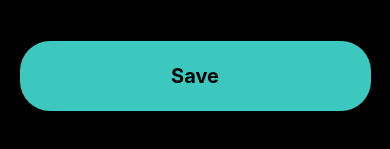
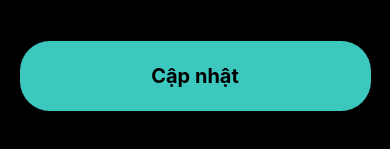
Before and after one commit to dinhtrungndt/Sweets, a React Native app: screen /Update in a window 390 px wide. Shown: the part 599-748 px from the top of the page. Built offline with nearby package versions, Linux system fonts and the light colour scheme.

Commit message:
FIx cập nhật
123

```diff
--- a/src/components/user/signup/SingUp.js
+++ b/src/components/user/signup/SingUp.js
@@ -1,9 +1,57 @@
 /* eslint-disable prettier/prettier */
 import React, { useState } from 'react';
-import { View, TextInput, StyleSheet, Image, TouchableOpacity, Text } from 'react-native';
+import { View, TextInput, StyleSheet, Image, TouchableOpacity, Text, ActivityIndicator } from 'react-native';
 import Icon from 'react-native-vector-icons/Ionicons';
+import { register } from '../../../services/user/userService';
 
 const SingUpScreen = ({ navigation }) => {
+  const [loading, setLoading] = useState(false);
+  const [name, setName] = useState('');
+  const [email, setEmail] = useState('');
+  const [password, setPassword] = useState('');
+  const [conformpassword, setConformpassword] = useState('');
+  const [gioitinh, setGioitinh] = useState('null');
+  const [ngaysinh, setNgaysinh] = useState('null');
+  const [token, setToken] = useState('null');
+  const [avatar, setAvatar] = useState('null');
+  const [anhbia, setAnhbia] = useState('null');
+
+  const handleRegister = async () => {
+    setLoading(true);
+    try {
+      const data = {
+        name,
+        email,
+        password,
+        gioitinh,
+        ngaysinh,
+        token,
+        avatar,
+        anhbia,
+      };
+      if (password != conformpassword) {
+        alert('Mật khẩu không khớp');
+        setLoading(false);
+        return;
+      }
+      const response = await register(data);
+      if (response.status == 1) {
+        setLoading(false);
+        alert('Đăng ký thành công');
+        //  navigation.navigate('Update');
+      }
+      if (response.status == 0) {
+        setLoading(false);
+        alert('Email đã tồn tại');
+      }
+    } catch (error) {
+      console.log('register: ', error);
+      setLoading(false);
+      return error;
+    }
+
+  }
+
   const handlelogin = () => {
     navigation.navigate('LoginScreen');
   };
@@ -27,13 +75,15 @@ const SingUpScreen = ({ navigation }) => {
         </TouchableOpacity>
       </View>
       <View style={styles.viewinput}>
-        <TextInput style={styles.input} placeholder="Full Name" placeholderTextColor="grey" />
+        <TextInput value={name} onChangeText={setName} style={styles.input} placeholder="Full Name" placeholderTextColor="grey" />
       </View>
       <View style={styles.viewinput}>
-        <TextInput style={styles.input} placeholder="Enter Email" placeholderTextColor="grey" />
+        <TextInput value={email} onChangeText={setEmail} style={styles.input} placeholder="Enter Email" placeholderTextColor="grey" />
       </View>
       <View style={styles.viewinput}>
         <TextInput
+          value={password}
+          onChangeText={setPassword}
           style={styles.input}
           placeholder="Password"
           placeholderTextColor="grey"
@@ -50,8 +100,11 @@ const SingUpScreen = ({ navigation }) => {
       </View>
       <View style={styles.viewinput}>
         <TextInput
+
+          value={conformpassword}
+          onChangeText={setConformpassword}
           style={styles.input}
-          placeholder="Repeat Password"
+          placeholder="Confirm Password"
           placeholderTextColor="grey"
           secureTextEntry={!passwordVisible1}
         />
@@ -64,8 +117,10 @@ const SingUpScreen = ({ navigation }) => {
           />
         </TouchableOpacity>
       </View>
-      <TouchableOpacity style={styles.button} >
-        <Text style={styles.txt3}>Register</Text>
+      <TouchableOpacity style={styles.button} onPress={handleRegister}>
+        {loading ? (
+
+          <ActivityIndicator size="small" color="white" />) : (<Text style={styles.txt3}>Register</Text>)}
       </TouchableOpacity>
       <View style={styles.acc}>
         <Text style={styles.txt1}>have an account? </Text>
--- a/src/components/user/update/Update.js
+++ b/src/components/user/update/Update.js
@@ -1,47 +1,33 @@
 import React, { useState } from 'react';
-import { View, StyleSheet, Image, TouchableOpacity, Text } from 'react-native';
+import { View, StyleSheet, Image, TouchableOpacity, Text, ActivityIndicator,ToastAndroid } from 'react-native';
 import Icon from 'react-native-vector-icons/Ionicons';
 import DateTimePickerModal from 'react-native-modal-datetime-picker';
 import CheckBox from '@react-native-community/checkbox';
 import { request, PERMISSIONS } from 'react-native-permissions';
 import { launchCamera, launchImageLibrary } from 'react-native-image-picker';
-import { update } from '../../../services/user/userService';
-
+import AsyncStorage from '@react-native-async-storage/async-storage';
+import Toast from 'react-native-toast-message';
 const Update = ({ navigation }) => {
   const [isDatePickerVisible, setDatePickerVisibility] = useState(false);
   const [date, setDate] = useState('Ngày sinh');
   const [isMaleChecked, setMaleChecked] = useState(false);
   const [isFemaleChecked, setFemaleChecked] = useState(false);
   const [valuecheck, setValuecheck] = useState('');
-  const [imageSource, setImageSource] = useState(null);
+  const [imageSource0, setImageSource0] = useState(null);
   const [imageSource1, setImageSource1] = useState(null);
 
- const handleUpdate = async () => {
-    const data = {
-      date,
-      valuecheck,
-      imageSource,
-      imageSource1,
-    };
-    const response = await update(data);
-    if (response.status == 1) {
-      navigation.navigate('Update');
-      ToastAndroid.show('Cập nhật thành công', ToastAndroid.SHORT);
-    } else {
-      ToastAndroid.show('Cập nhật thất bại', ToastAndroid.SHORT);
-    }
-  };
+  const [loading, setLoading] = useState(false);
 
 
 
-  const layanh = () => {
+  const layanh0 = () => {
     launchImageLibrary({ mediaType: 'photo' }, (response) => {
       if (response.didCancel) {
         return;
       } else if (response.error) {
         return;
       } else {
-        setImageSource(response.assets[0].uri);
+        setImageSource0(response.assets[0].uri);
       }
     });
   }
@@ -77,14 +63,110 @@ const Update = ({ navigation }) => {
     setMaleChecked(newMaleChecked);
     setFemaleChecked(false);
     setValuecheck(newMaleChecked ? 'Nam' : '');
-    console.log(newMaleChecked ? 'Nam' : '');
+
   };
+  const handleUpdateanhbia = async () => {
+    const id = await AsyncStorage.getItem('id');
+    console.log(id);
+    const data = new FormData();
+    setLoading(true);
+    let uploadSuccess = false;
+
+    try {
+      if (valuecheck == '' || date == 'Ngày sinh') {
+        alert('Vui lòng nhập ngày sinh và giới tính là bắt buộc');
+        setLoading(false);
+        return;
+      } else if (imageSource0 === null && imageSource1 === null) {
+        data.append('_id', id);
+        data.append('ngaysinh', date);
+        data.append('gioitinh', valuecheck);
+        const response = await fetch('http://192.168.1.5:3001/users/update-profile', {
+          method: 'POST',
+          body: data,
+        });
+        const responseJson = await response.json();
+        console.log(responseJson);
+        uploadSuccess = true;
+      } else if (imageSource0 === null) {
+        data.append('avatar', {
+          name: 'image.jpg',
+          type: 'image/jpeg',
+          uri: Platform.OS === 'android' ? imageSource1 : imageSource1.replace('file://', 'null'),
+        });
+        data.append('_id', id);
+        data.append('ngaysinh', date);
+        data.append('gioitinh', valuecheck);
+        const response = await fetch('http://192.168.1.5:3001/users/update-profile', {
+          method: 'POST',
+          body: data,
+        });
+        const responseJson = await response.json();
+        console.log(responseJson);
+        console.log(response.status);
+        uploadSuccess = true;
+      } else if (imageSource1 === null) {
+        data.append('anhbia', {
+          name: 'image.jpg',
+          type: 'image/jpeg',
+          uri: Platform.OS === 'android' ? imageSource0 : imageSource0.replace('file://', 'null'),
+        });
+        data.append('_id', id);
+        data.append('ngaysinh', date);
+        data.append('gioitinh', valuecheck);
+        const response = await fetch('http://192.168.1.5:3001/users/update-profile', {
+          method: 'POST',
+          body: data,
+        });
+        const responseJson = await response.json();
+        console.log(responseJson);
+        response.status == 1;
+        setLoading(true);
+        uploadSuccess = true;
+      } else {
+        data.append('_id', id);
+        data.append('ngaysinh', date);
+        data.append('gioitinh', valuecheck);
+        data.append('anhbia', {
+          name: 'image.jpg',
+          type: 'image/jpeg',
+          uri: Platform.OS === 'android' ? imageSource0 : imageSource0.replace('file://', 'null'),
+        });
+        data.append('avatar', {
+          name: 'image.jpg',
+          type: 'image/jpeg',
+          uri: Platform.OS === 'android' ? imageSource1 : imageSource1.replace('file://', 'null'),
+        });
+        const response = await fetch('http://192.168.1.5:3001/users/update-profile', {
+          method: 'POST',
+          body: data,
+        });
+        const responseJson = await response.json();
+        console.log(responseJson);
+        uploadSuccess = true;
+      }
+
+      if (uploadSuccess) {
+        setLoading(false);
+        ToastAndroid.show('Cập nhật thành công', ToastAndroid.SHORT);
+        // chuyển sang màn hình mới
+      } else {
+
+        setLoading(false);
+        alert('Cập nhật thất bại. Vui lòng thử lại.');
+      }
+    } catch (error) {
+      console.error(error);
+      setLoading(false);
+      alert('Đã xảy ra lỗi. Vui lòng thử lại.');
+    }
+  };
+
   const handleFemaleCheckboxChange = () => {
     const newFemaleChecked = !isFemaleChecked;
     setFemaleChecked(newFemaleChecked);
     setMaleChecked(false);
     setValuecheck(newFemaleChecked ? 'Nữ' : '');
-    console.log(newFemaleChecked ? 'Nữ' : '');
   };
 
   return (
@@ -96,17 +178,15 @@ const Update = ({ navigation }) => {
         <Text style={styles.txt}>Thông tin cá nhân</Text>
       </View>
       <View style={styles.viewbr}>
-        <TouchableOpacity style={styles.br} onPress={layanh}>
-          {imageSource === null ? <View style={styles.anhbia}>
+        <TouchableOpacity style={styles.br} onPress={layanh0}>
+          {imageSource0 === null ? <View style={styles.anhbia}>
             <Image style={styles.imgbr} source={require('../../../assets/bgrw.png')} />
             <Icon name="add-circle-outline" size={30} color="grey" style={styles.add} />
           </View> :
             <View style={styles.anhbia}>
-              <Image style={styles.imgbr} source={{ uri: imageSource }} />
+              <Image style={styles.imgbr} source={{ uri: imageSource0 }} />
             </View>
-
           }
-
         </TouchableOpacity>
         <TouchableOpacity onPress={layanh2}>
           {imageSource1 === null ?
@@ -145,8 +225,8 @@ const Update = ({ navigation }) => {
           <Text style={styles.cb1}>Nữ</Text>
         </View>
       </View>
-      <TouchableOpacity style={styles.button} >
-        <Text style={styles.txt3}>Save</Text>
+      <TouchableOpacity style={styles.button} onPress={handleUpdateanhbia} >
+        {loading ? <ActivityIndicator size="small" color="white" /> : <Text style={styles.txt3}>Cập nhật</Text>}
       </TouchableOpacity>
     </View>
   );
--- a/src/helper/Axiosinstance.js
+++ b/src/helper/Axiosinstance.js
@@ -4,8 +4,8 @@ import AsyncStorage from '@react-native-async-storage/async-storage';
 
 const AxiosInstance = (contentType = 'application/json') => {
   const axiosInstance = axios.create({
-     baseURL: 'https://sweets-bf2818fd7e8e.herokuapp.com/',
-  //  baseURL: 'http://192.168.1.5:3001/',
+    // baseURL: 'https://sweets-bf2818fd7e8e.herokuapp.com/',
+    baseURL: 'http://192.168.1.5:3001/',
   });
 
   axiosInstance.interceptors.request.use(
--- a/src/navigations/stacksNavigations/userNavigations.js
+++ b/src/navigations/stacksNavigations/userNavigations.js
@@ -14,11 +14,13 @@ const StacK = createNativeStackNavigator();
 const UserNavigation = () => {
   return (
     <NavigationContainer>
+
       <StacK.Navigator screenOptions={{ headerShown: false }}>
+        <StacK.Screen name="SingUpScreen" component={SingUpScreen} />
         <StacK.Screen name="BoardingScreens" component={BoardingScreens} />
         <StacK.Screen name="LoginScreen" component={LoginScreen} />
         <StacK.Screen name="Update" component={Update} />
-        <StacK.Screen name="SingUpScreen" component={SingUpScreen} />
+
       </StacK.Navigator>
     </NavigationContainer>
   );
```
Also changed, not shown: src/services/user/userService.js (+11 -19 lines).
